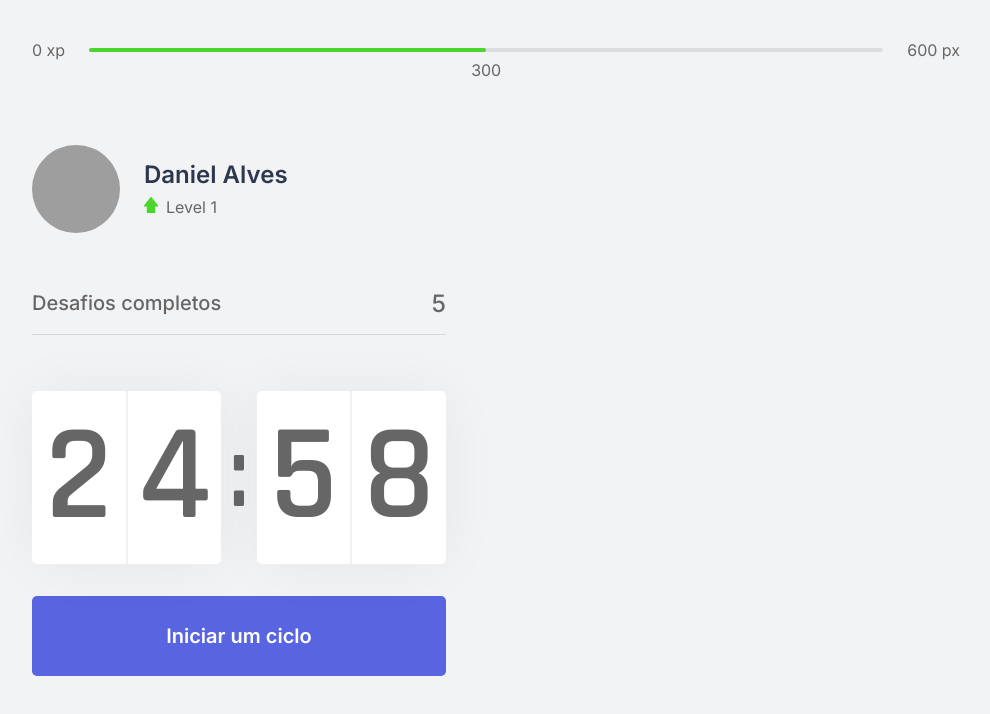
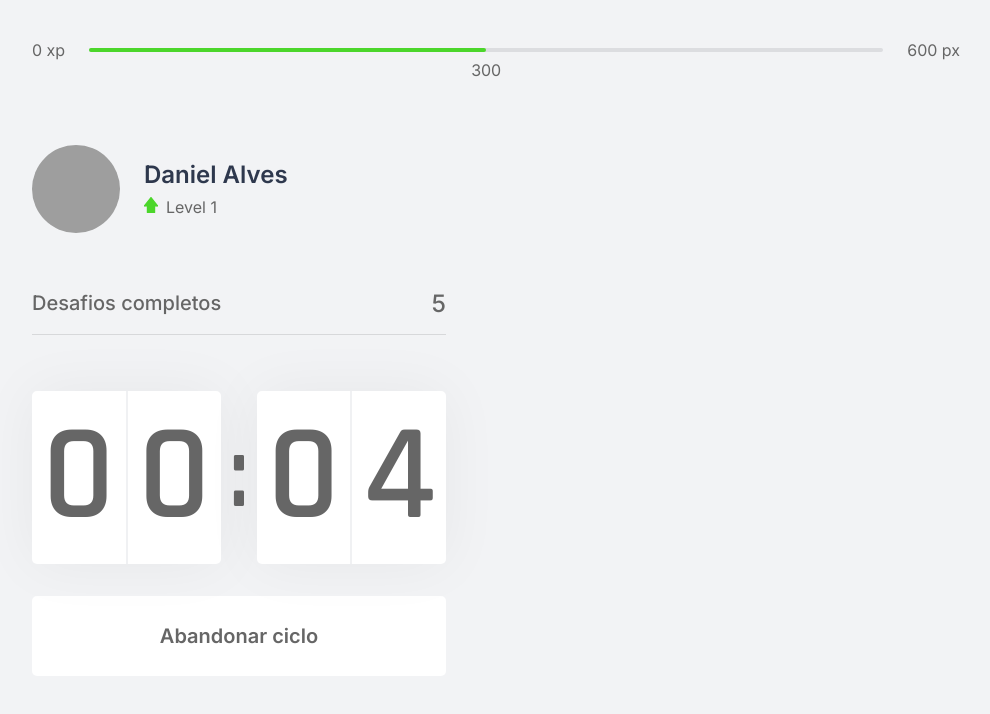
Before and after one commit to Alves-Daniel/nlw4-moveit-next, a Next.js app: page / in a window 1280 px wide. Both pictures are taken after a click on the button "Iniciar um ciclo". Shown: the top 714 px of the page, without its empty margins (144-1134 px from the left). Built offline with nearby package versions, Linux system fonts and the light colour scheme; grey boxes are pictures that could not be loaded.

Commit message:
atualização

```diff
--- a/src/components/Countdown.tsx
+++ b/src/components/Countdown.tsx
@@ -1,9 +1,12 @@
 import { useState, useEffect } from 'react';
 import styles from '../styles/components/Countdown.module.css'
 
+let countdowonTimeout : NodeJS.Timeout;
+
 export function Countdown() {
-    const [time, setTime] = useState(25 * 60);
-    const [active, setActive] = useState(false);
+    const [time, setTime] = useState(0.1 * 60);
+    const [isActive, setIsActive] = useState(false);
+    const [hasFinished, setHasFinished] = useState(false);
 
     const minutes = Math.floor(time / 60);
     const seconds = time % 60;
@@ -11,17 +14,27 @@
     const [minuteLeft, minuteRight] = String(minutes).padStart(2, '0').split('');
     const [secondLeft, secondRight] = String(seconds).padStart(2, '0').split('');
 
-    function startCountdown(){
-       setActive(true);
+    function startCountdown() {
+        setIsActive(true);
     }
 
-    useEffect(()=>{
-        if(active && time > 0){
-            setTimeout(()=>{
+    function resetCountdown() {
+        clearTimeout(countdowonTimeout);
+        setIsActive(false);
+        setTime(0.1 * 60);
+
+    }
+
+    useEffect(() => {
+        if (isActive && time > 0) {
+            countdowonTimeout = setTimeout(() => {
                 setTime(time - 1);
-            },1000)
+            }, 1000)
+        } else if (isActive && time == 0){
+            setHasFinished(true);
+            setIsActive(false);
         }
-    },[active, time])
+    }, [isActive, time])
 
 
     return (
@@ -38,9 +51,34 @@
                 </div>
             </div>
 
-            <button type="button" className={styles.countdownButton} onClick={startCountdown}>
-                Iniciar um ciclo
+            { hasFinished ? (
+                <button
+                disabled
+                className={styles.countdownButton} >
+                    Ciclo encerrado
             </button>
+            ) : (
+                <>
+                    { isActive ? (
+                <button
+                    type="button"
+                    className={`${styles.countdownButton} ${styles.countdownButtonActive}`}
+                    onClick={resetCountdown} >
+                        Abandonar ciclo
+                </button>
+            ) : (
+                <button
+                    type="button"
+                    className={styles.countdownButton}
+                    onClick={startCountdown} >
+                        Iniciar um ciclo
+                </button>
+                )}
+                </>
+            )}
+
+
+
         </div>
 
     );
--- a/src/styles/components/Countdown.module.css
+++ b/src/styles/components/Countdown.module.css
@@ -60,6 +60,22 @@
     transition: background-color 0.2s;
 }
 
-.countdownButton:hover{
+.countdownButton:not(:disabled):hover{
     background: var(--blue-dark);
 }
+
+.countdownButtonActive {
+    background: var(--white);
+    color: var(--tile);
+}
+
+.countdownButtonActive:not(:disabled):hover {
+    background: var(--red);
+    color: var(--white);
+}
+
+.countdownButton:disabled {
+    background: var(--white);
+    color: var(--text);
+    cursor: not-allowed;
+}
```
